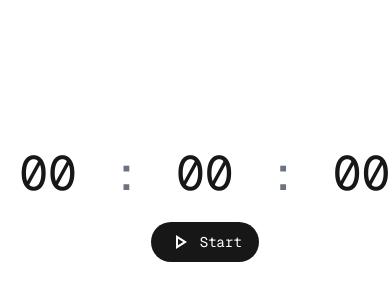
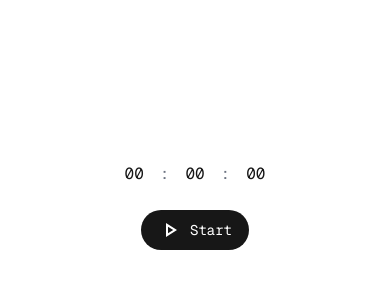
Before and after one commit to omshejul/stopwatch, a Next.js app: page / in a window 390 px wide. Shown: the part 216-516 px from the top of the page. Built offline with nearby package versions, Linux system fonts and the light colour scheme.

Commit message:
Refactor stopwatch component to improve readability and responsiveness

```diff
--- a/app/Stopwatch.tsx
+++ b/app/Stopwatch.tsx
@@ -72,17 +72,17 @@ const Stopwatch = () => {
 
   return (
     <div className="text-center">
-      <div className={`flex gap-4 justify-center items-center flex-row ${isVisible?'text-5xl':'text-7xl translate-y-10'} transition-all duration-250 ease-in-out   mb-6`}>
-        <div className="hour w-24">
+      <div className={`flex gap-4 justify-center items-center flex-row ${isVisible?'text:2xl md:text-5xl':'md:text-7xl translate-y-10 text-3xl'} transition-all duration-250 ease-in-out   mb-6`}>
+        <div className="hour  md:w-24">
           {("0" + Math.floor((time / 60000) % 60)).slice(-2)}
         </div>
         <span className="text-gray-500">:</span>
-        <div className="min w-24">
+        <div className="min  md:w-24">
           {" "}
           {("0" + Math.floor((time / 1000) % 60)).slice(-2)}
         </div>
         <span className="text-gray-500">:</span>
-        <div className="sec w-24"> {("0" + ((time / 10) % 100)).slice(-2)}</div>
+        <div className="sec  md:w-24"> {("0" + ((time / 10) % 100)).slice(-2)}</div>
       </div>
       <div
         className={` ${isVisible ? "" : " scale-0 "} ${
```
